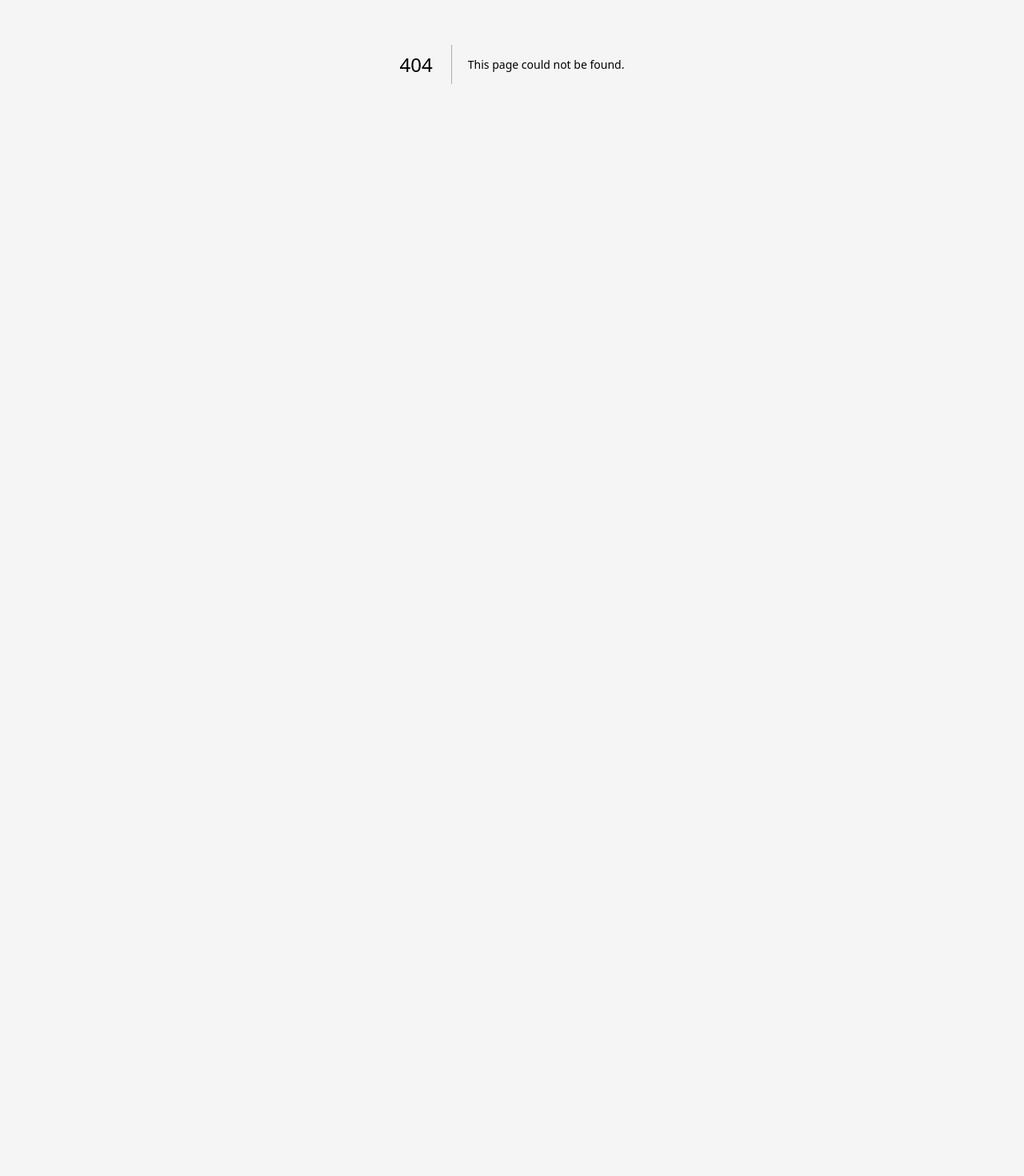
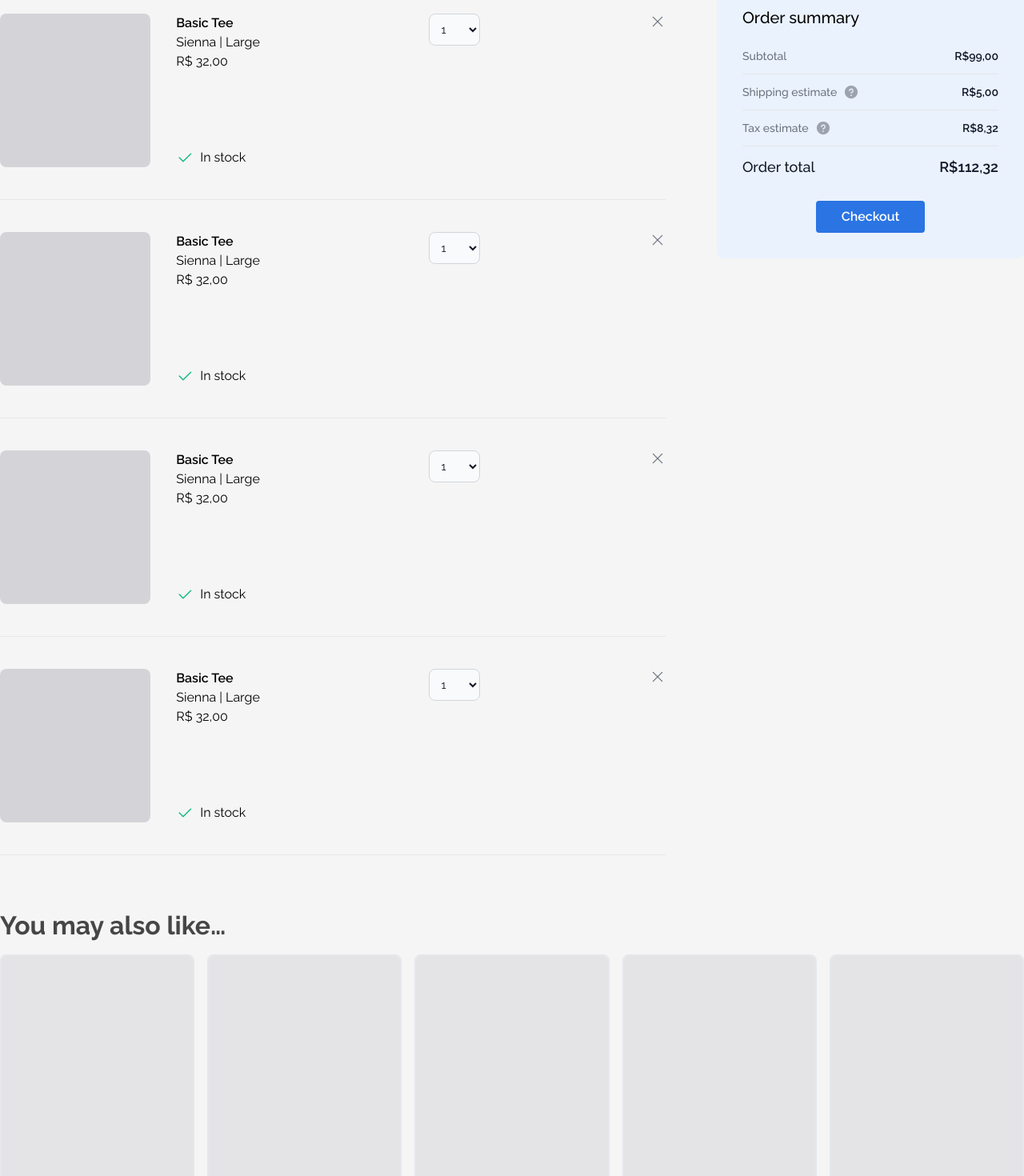
Before and after one commit to paulovictor11/alurageek, a Next.js app: page /carrinho in a window 1280 px wide. Before the commit this address had no page. Shown: the part 320-1790 px from the top of the page at 80% size. Before the commit the page ends 800 px from the top, so only its background shows below. Built offline with nearby package versions, Linux system fonts and the light colour scheme.

Commit message:
feat: :sparkles: Página de carrinho
Criação da página de carrinho

```diff
--- /dev/null
+++ b/src/components/CartCard.tsx
@@ -0,0 +1,45 @@
+import { Check, X } from "phosphor-react";
+
+export type Props = {};
+
+export function CartCard(props: Props) {
+    return (
+        <div className="flex gap-8 py-10">
+            <div className="w-64 h-48 bg-zinc-300 rounded-lg" />
+
+            <div className="flex justify-between w-full">
+                <div className="flex flex-col justify-between">
+                    <div className="flex flex-col">
+                        <h1 className="font-semibold">Basic Tee</h1>
+                        <span>Sienna | Large</span>
+                        <span>R$ 32,00</span>
+                    </div>
+
+                    <span className="flex items-center gap-2">
+                        <Check size={22} className="text-emerald-500" /> In
+                        stock
+                    </span>
+                </div>
+
+                <select
+                    id="countries"
+                    className="bg-gray-50 border border-gray-300 text-gray-900 text-sm rounded-lg focus:ring-blue-500 focus:border-blue-500 block w-16 h-fit p-2.5"
+                >
+                    <option value="1">1</option>
+                    <option value="2">2</option>
+                    <option value="3">3</option>
+                    <option value="4">4</option>
+                    <option value="5">5</option>
+                    <option value="6">6</option>
+                    <option value="7">7</option>
+                    <option value="8">8</option>
+                </select>
+
+                <X
+                    size={20}
+                    className="text-gray-500 cursor-pointer hover:text-red-500 transition-colors"
+                />
+            </div>
+        </div>
+    );
+}
--- a/src/components/Footer.tsx
+++ b/src/components/Footer.tsx
@@ -56,7 +56,7 @@ export function Footer() {
                 <span>
                     Desenvoldido por{" "}
                     <span className="text-primary font-semibold hover:underline underline-offset-2 cursor-pointer">
-                        Blue Eye Studios
+                        Blue Star Labs
                     </span>
                 </span>
                 <span className="flex items-center gap-1">
--- a/src/components/ProductCard.tsx
+++ b/src/components/ProductCard.tsx
@@ -4,9 +4,9 @@ export function ProductCard() {
     return (
         <Link
             href="/produto/xyz"
-            className="flex flex-col gap-2 border rounded-lg overflow-hidden group cursor-pointer hover:border-primary"
+            className="flex flex-col gap-2 border-2 rounded-lg overflow-hidden group cursor-pointer hover:border-primary"
         >
-            <div className="w-full h-72 bg-zinc-300" />
+            <div className="w-full h-72 bg-zinc-200" />
 
             <div className="p-4">
                 <h3 className="text-sm text-tertiary font-medium">
--- /dev/null
+++ b/src/pages/carrinho.tsx
@@ -0,0 +1,89 @@
+import { CartCard } from "@/components/CartCard";
+import { ProductCard } from "@/components/ProductCard";
+import { RaisedButton } from "@/components/RaisedButton";
+import { MainLayout } from "@/layouts/MainLayout";
+import { Question } from "phosphor-react";
+
+export default function Cart() {
+    return (
+        <MainLayout>
+            <h1 className="text-5xl font-bold pt-6">Shopping Cart</h1>
+
+            <div className="grid grid-cols-3 gap-16">
+                <div className="col-span-2 border-y divide-y">
+                    <CartCard />
+                    <CartCard />
+                    <CartCard />
+                    <CartCard />
+                </div>
+
+                <div className="bg-lightBlue p-8 rounded-lg h-fit">
+                    <span className="text-xl font-medium">Order summary</span>
+
+                    <ul className="w-full text-sm font-medium text-gray-500 mt-3">
+                        <li className="w-full py-3 border-b border-gray-200 flex items-center justify-between">
+                            <span>Subtotal</span>
+                            <span className="font-semibold text-gray-900">
+                                R$99,00
+                            </span>
+                        </li>
+                        <li className="w-full py-3 border-b border-gray-200 flex items-center justify-between">
+                            <span className="flex items-center gap-2">
+                                Shipping estimate
+                                <Question
+                                    size={20}
+                                    weight="fill"
+                                    className="text-gray-400"
+                                />
+                            </span>
+                            <span className="font-semibold text-gray-900">
+                                R$5,00
+                            </span>
+                        </li>
+                        <li className="w-full py-3 border-b border-gray-200 flex items-center justify-between">
+                            <span className="flex items-center gap-2">
+                                Tax estimate
+                                <Question
+                                    size={20}
+                                    weight="fill"
+                                    className="text-gray-400"
+                                />
+                            </span>
+                            <span className="font-semibold text-gray-900">
+                                R$8,32
+                            </span>
+                        </li>
+                        <li className="w-full py-3 flex items-center justify-between">
+                            <span className="text-lg font-medium text-gray-900">
+                                Order total
+                            </span>
+                            <span className="font-semibold text-gray-900 text-lg">
+                                R$112,32
+                            </span>
+                        </li>
+                    </ul>
+
+                    <div className="text-center mt-4">
+                        <RaisedButton>Checkout</RaisedButton>
+                    </div>
+                </div>
+            </div>
+
+            <section>
+                <div className="flex items-center justify-between mb-3">
+                    <h4 className="text-[32px] text-tertiary font-bold">
+                        You may also like…
+                    </h4>
+                </div>
+
+                <div className="grid grid-cols-5 gap-4">
+                    <ProductCard />
+                    <ProductCard />
+                    <ProductCard />
+                    <ProductCard />
+                    <ProductCard />
+                </div>
+            </section>
+        </MainLayout>
+    );
+}
--- a/src/pages/index.tsx
+++ b/src/pages/index.tsx
@@ -8,7 +8,7 @@ export default function Home() {
     return (
         <MainLayout banner={<Banner />}>
             <section>
-                <div className="flex items-center justify-between">
+                <div className="flex items-center justify-between mb-3">
                     <h4 className="text-[32px] text-tertiary font-bold">
                         Star Wars
                     </h4>
@@ -21,8 +21,6 @@ export default function Home() {
                     </Link>
                 </div>
 
-                <div className="h-px w-full bg-gray-300 rounded-full mb-3" />
-
                 <div className="grid grid-cols-5 gap-4">
                     <ProductCard />
                     <ProductCard />
@@ -33,7 +31,7 @@ export default function Home() {
             </section>
 
             <section>
-                <div className="flex items-center justify-between">
+                <div className="flex items-center justify-between mb-3">
                     <h4 className="text-[32px] text-tertiary font-bold">
                         Consoles
                     </h4>
@@ -46,8 +44,6 @@ export default function Home() {
                     </Link>
                 </div>
 
-                <div className="h-px w-full bg-gray-300 rounded-full mb-3" />
-
                 <div className="grid grid-cols-5 gap-4">
                     <ProductCard />
                     <ProductCard />
@@ -58,7 +54,7 @@ export default function Home() {
             </section>
 
             <section>
-                <div className="flex items-center justify-between">
+                <div className="flex items-center justify-between mb-3">
                     <h4 className="text-[32px] text-tertiary font-bold">
                         Diversos
                     </h4>
@@ -71,8 +67,6 @@ export default function Home() {
                     </Link>
                 </div>
 
-                <div className="h-px w-full bg-gray-300 rounded-full mb-3" />
-
                 <div className="grid grid-cols-5 gap-4">
                     <ProductCard />
                     <ProductCard />
--- a/src/pages/produto/[slug].tsx
+++ b/src/pages/produto/[slug].tsx
@@ -35,8 +35,7 @@ export default function Product() {
                     </h4>
                 </div>
 
-                <div className="grid grid-cols-6 gap-4">
-                    <ProductCard />
+                <div className="grid grid-cols-5 gap-4">
                     <ProductCard />
                     <ProductCard />
                     <ProductCard />
```
